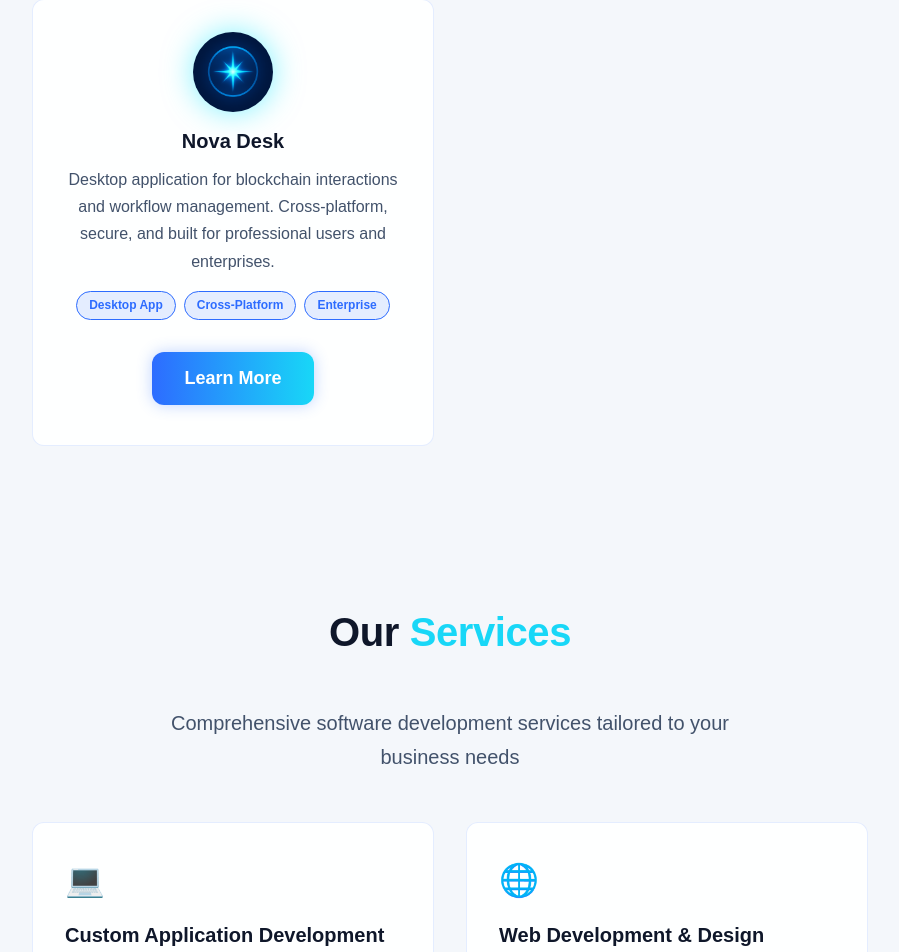
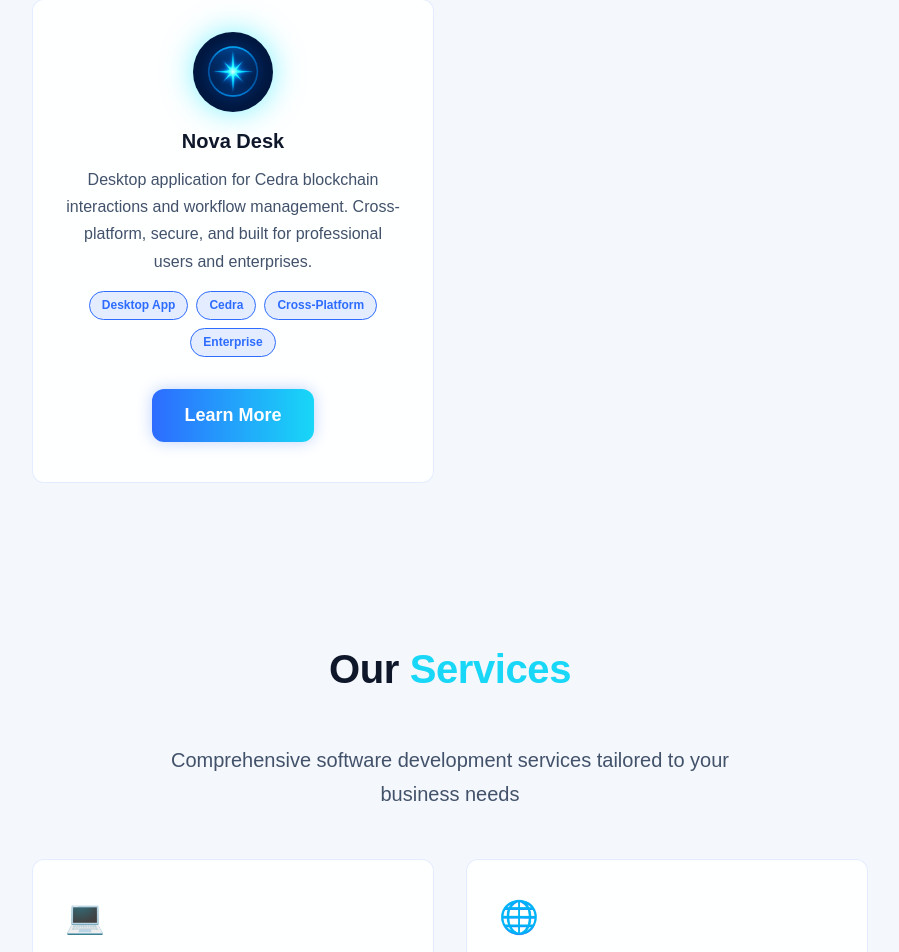
Before and after one commit to Inferenco/inferenco-web-v2, a React (Vite) app: page / in a window 1280 px wide. Shown: the part 2722-3674 px from the top of the page, without its empty margins (190-1089 px from the left). Built offline with nearby package versions, Linux system fonts and the light colour scheme.

Commit message:
fix: Mention Cedra in Nova Desk portfolio description
- Updated description: 'for blockchain interactions' → 'for Cedra blockchain interactions'
- Added 'Cedra' tag to Nova Desk tags

Generated by Mistral Vibe.
Co-Authored-By: Mistral Vibe <vibe@mistral.ai>

```diff
--- a/src/pages/Home.tsx
+++ b/src/pages/Home.tsx
@@ -154,11 +154,12 @@ export default function Home() {
               />
               <h4>Nova Desk</h4>
               <p>
-                Desktop application for blockchain interactions and workflow management.
+                Desktop application for Cedra blockchain interactions and workflow management.
                 Cross-platform, secure, and built for professional users and enterprises.
               </p>
               <div className="portfolio-tags">
                 <span className="tag">Desktop App</span>
+                <span className="tag">Cedra</span>
                 <span className="tag">Cross-Platform</span>
                 <span className="tag">Enterprise</span>
               </div>
```
